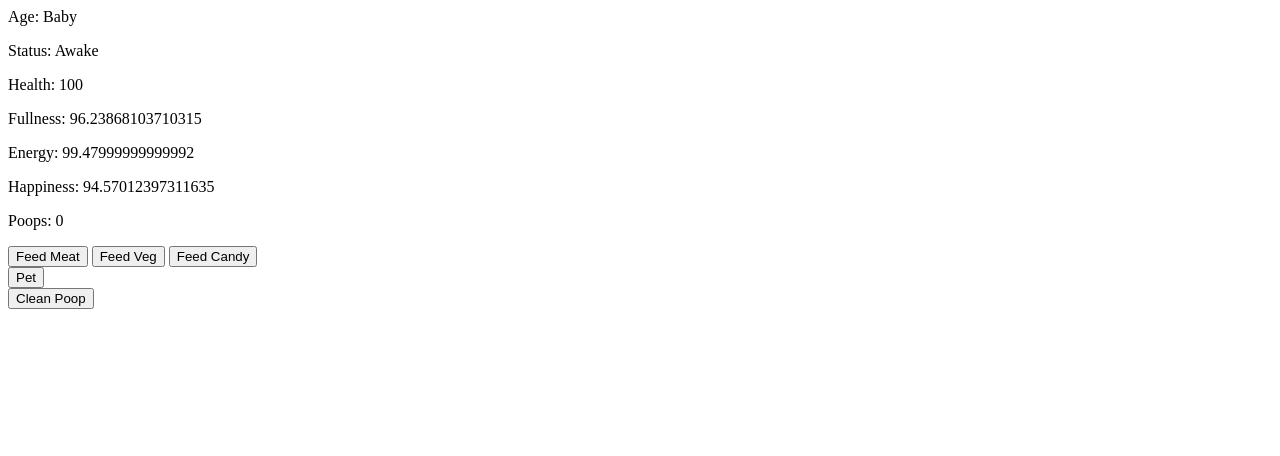
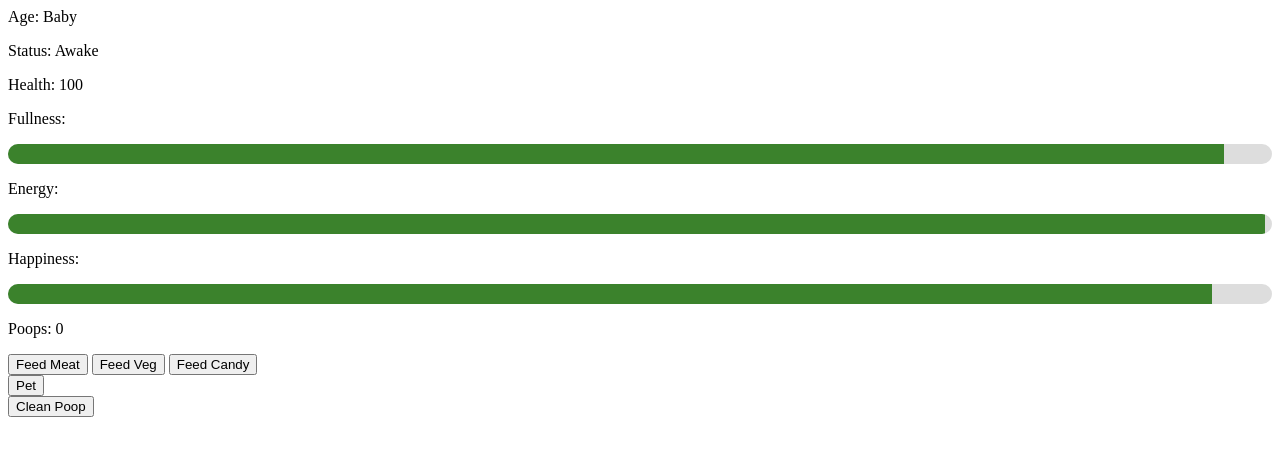
Before and after one commit to obe5egiraffe/petpet, a website: page index.html in a window 1280 px wide. Drawn offline with Linux system fonts and the light colour scheme.

Commit message:
added status bars

```diff
--- a/app.js
+++ b/app.js
@@ -5,6 +5,11 @@ const petEnergyDisplay = document.getElementById('petEnergy');
 const petHungerDisplay = document.getElementById('petHunger');
 const petHealthDisplay = document.getElementById('petHealth');
 const petPoopsDisplay = document.getElementById('petPoop');
+
+const goodColor = '#3b822c';
+const okColor = '#74d660';
+const mehColor = '#ebe83b';
+const badColor = '#eb3b3b';
 
 let Game = {};
 
@@ -42,27 +47,28 @@ Pet.prototype.update = function(time){
 }
 
 Pet.prototype.updateHappy = function(time){
-    const dec = Math.randomBetween(maxStat/400, maxStat/200) * time/1000;
-    this.happy = Math.max(0, this.happy - dec) - (this.poops / 10);
-    petHappyDisplay.innerText = this.happy;
+    const dec = Math.randomBetween(maxStat/500, maxStat/300) * time/1000;
+    const happyAmt = Math.max(0, this.happy - dec) - (this.poops / 10);
+    this.happy = happyAmt > 100 ? 100 : happyAmt;
+    petHappyDisplay.style.width = this.happy + '%';
 }
 
 Pet.prototype.updateHunger = function(time){
     const dec = Math.randomBetween(maxStat/300, maxStat/150) * time/1000;
-    this.hunger = Math.max(0, this.hunger - dec);
-    petHungerDisplay.innerText = this.hunger;
+    this.hunger = Math.max(0, this.hunger - dec) > 100 ? 100 : Math.max(0, this.hunger - dec);
+    petHungerDisplay.style.width = this.hunger + '%';
 }
 
 Pet.prototype.updateEnergy = function(time){
     if(this.awake){
         const dec = 0.1 * time/1000;
         this.energy = Math.max(0, this.energy - dec);
-        petEnergyDisplay.innerText = this.energy;
+        petEnergyDisplay.style.width = this.energy + '%';
 
     } else {
         const inc = 0.5 * time/1000;
         this.energy += inc;
-        petEnergyDisplay.innerText = this.energy;
+        petEnergyDisplay.style.width = this.energy + '%';
 
     }
 }
--- a/index.html
+++ b/index.html
@@ -11,9 +11,18 @@
             <p>Age: <span id="petAge"></span></p>
             <p>Status: <span id="petStatus">Awake</span></p>
             <p>Health: <span id="petHealth">100</span></p>
-            <p>Fullness: <span id="petHunger"></span></p>
-            <p>Energy: <span id="petEnergy"></span></p>
-            <p>Happiness: <span id="petHappy"></span></p>
+            <p>Fullness:</p>
+            <div class="stat-bar">
+                <div id="petHunger" class="stat"></div>
+            </div>
+            <p>Energy: </p>
+            <div class="stat-bar">
+                <div id="petEnergy" class="stat"></div>
+            </div>
+            <p>Happiness: </p>
+            <div class="stat-bar">
+                <div id="petHappy" class="stat"></div>
+            </div>
             <p>Poops: <span id="petPoop">0</span></p>
         </div>
         <div class="action-btns">
--- a/sass/styles.scss
+++ b/sass/styles.scss
@@ -1,3 +1,21 @@
 *{
     box-sizing: border-box;
 }
+
+.stat-bar{
+    width:100%;
+    height:1.25em;
+    //border:1px solid rgb(102, 102, 102);
+    border-radius:200px;
+    position:relative;
+    overflow:hidden;
+    background:rgb(221, 221, 221);
+    .stat{
+        position:absolute;
+        background-color:#3b822c;
+        height:100%;
+        width:90%;
+        left:0;
+        top:0;
+    }
+}
```
Also changed, not shown: css/styles.css.
